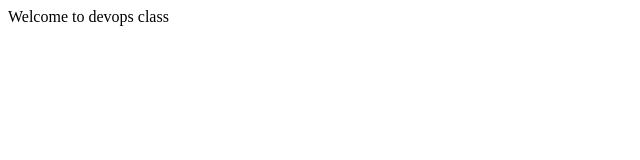
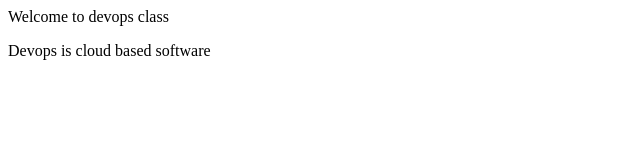
Before and after one commit to kavi-shna/Devops_workshop, a plain HTML site: page index.html in a window 1280 px wide. Shown: the whole page, without its empty margins (0-640 px from the left). Drawn offline with Linux system fonts and the light colour scheme.

Commit message:
Update index.html added changes

```diff
--- a/index.html
+++ b/index.html
@@ -2,5 +2,6 @@
     <head>
         <title>Devops example</title>
         <body>Welcome to devops class </body>
+        <p>Devops is cloud based software</p>
     </head>
 </html>
```
